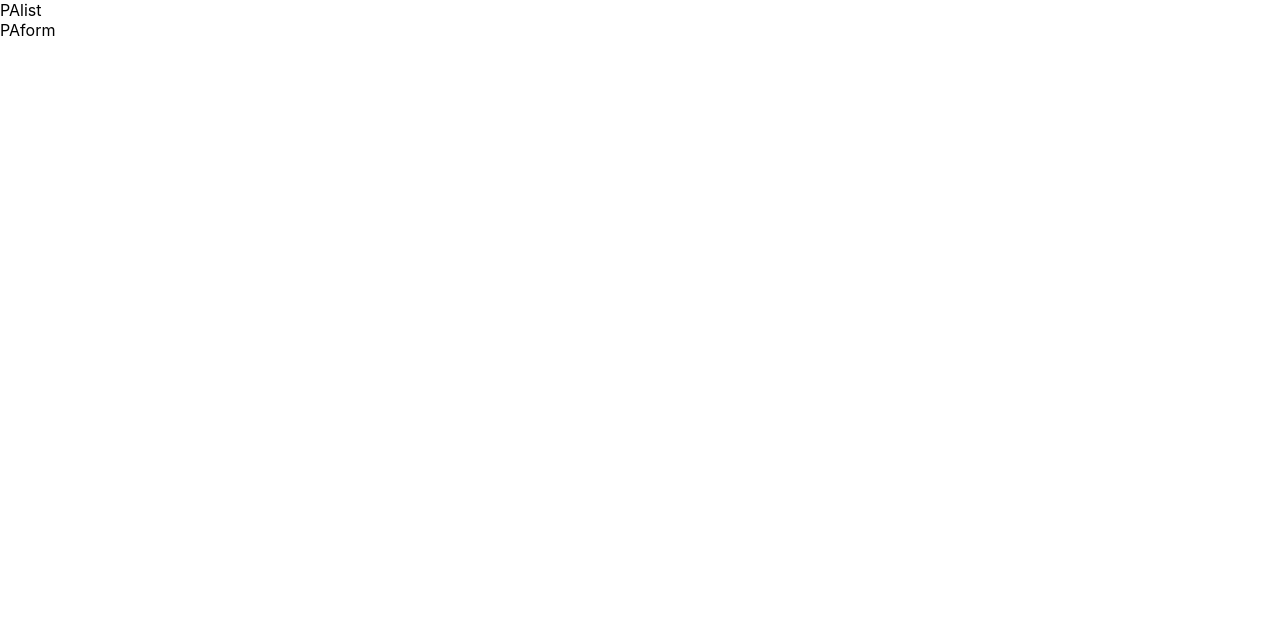
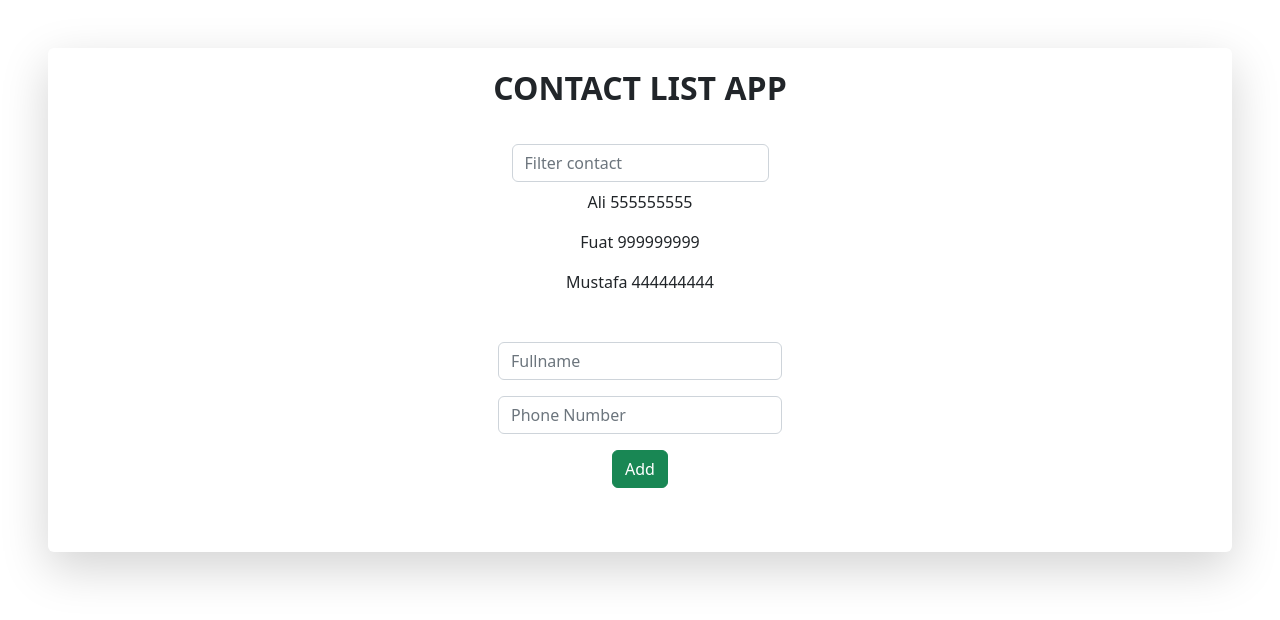
Before and after one commit to hasansaid/React-Work, a React (Create React App) app: page / in a window 1280 px wide. Shown: the top 620 px of the page. Built offline with nearby package versions, Linux system fonts and the light colour scheme.

Commit message:
npm bootstrap and added mini project

```diff
--- a/package.json
+++ b/package.json
@@ -7,8 +7,10 @@
     "@testing-library/react": "^13.4.0",
     "@testing-library/user-event": "^13.5.0",
     "axios": "^1.2.2",
+    "bootstrap": "^5.2.3",
     "formik": "^2.2.9",
     "react": "^18.2.0",
+    "react-bootstrap": "^2.7.2",
     "react-dom": "^18.2.0",
     "react-router-dom": "^6.6.1",
     "react-scripts": "5.0.1",
--- a/src/App.js
+++ b/src/App.js
@@ -1,4 +1,5 @@
-import React, {useState} from 'react';
+import React from 'react';
+import "bootstrap/dist/css/bootstrap.css";
 import PhoneBookApp from './components/phoneBookApp/PhoneBookApp';
 // import Lifecycle from './components/lifecycle/Lifecycle';
 // import ReactStart from './components/reactStart/ReactStart.jsx';
--- a/src/components/phoneBookApp/PhoneBookApp.jsx
+++ b/src/components/phoneBookApp/PhoneBookApp.jsx
@@ -1,10 +1,10 @@
 import React from "react";
-import PAcontacts from "./component/PAcontacts";
+import Contacts from "./component/Contacts";
 
 const PhoneBookApp = () => {
   return (
-    <div>
-      <PAcontacts></PAcontacts>
+    <div className="mt-5 text-center shadow-lg p-3 m-5 bg-body-tertiary rounded p-2">
+      <Contacts></Contacts>
     </div>
   );
 };
--- /dev/null
+++ b/src/components/phoneBookApp/component/Contacts.jsx
@@ -0,0 +1,39 @@
+import React, { useState, useEffect } from "react";
+import Form from "./Form/Index";
+import List from "./List/Index";
+
+const Contacts = () => {
+  const [contacts, setContacts] = useState([
+    {
+      fullname: "Ali",
+      phone_number: 555555555,
+    },
+    {
+      fullname: "Fuat",
+      phone_number: 999999999,
+    },
+    {
+      fullname: "Mustafa",
+      phone_number: 444444444,
+    },
+  ]);
+
+  useEffect(() => {
+    console.log(contacts);
+  }, [contacts]);
+  return (
+    <div class="d-flex flex-column mb-3">
+      <div className="mb-4 fs-2 fw-bold">CONTACT LIST APP</div>
+      <div class="p-2 d-flex justify-content-center w-300px">
+        {" "}
+        <List contacts={contacts} />
+      </div>
+      <div class="p-2 d-flex justify-content-center">
+        {" "}
+        <Form addContact={setContacts} contacts={contacts} />
+      </div>
+    </div>
+  );
+};
+
+export default Contacts;
--- /dev/null
+++ b/src/components/phoneBookApp/component/Form/Index.jsx
@@ -0,0 +1,68 @@
+import Reacti, { useState, useEffect } from "react";
+
+const initialFormValues = { fullname: "", phone_number: "" };
+
+const Index = ({ addContact, contacts }) => {
+  const [form, setForm] = useState(initialFormValues);
+
+  useEffect(() => {
+    setForm(initialFormValues);
+  }, [contacts]);
+
+  const onChangeInput = (e) => {
+    setForm({ ...form, [e.target.name]: e.target.value });
+  };
+
+  const onSubmit = (e) => {
+    e.preventDefault();
+    if (form.fullname === "" || form.phone_number === "") {
+      return false;
+    }
+
+    addContact([...contacts, form]);
+    // setForm(initialFormValues);
+    console.log(form);
+  };
+  return (
+    <div>
+      <form style={{ width: "300px" }} onSubmit={onSubmit}>
+        <div class=" text-center d-flex flex-column mb-3">
+          <div class="p-2">
+            <div class=" input-group flex-nowrap">
+              <input
+                type="text"
+                class="form-control"
+                aria-label="Username"
+                aria-describedby="addon-wrapping"
+                name="fullname"
+                value={form.fullname}
+                placeholder="Fullname"
+                onChange={onChangeInput}
+              />
+            </div>
+          </div>
+          <div class="p-2">
+            <input
+              class="form-control"
+              aria-label="Username"
+              aria-describedby="addon-wrapping"
+              type="text"
+              name="phone_number"
+              value={form.phone_number}
+              placeholder="Phone Number"
+              onChange={onChangeInput}
+            />
+          </div>
+          <div class="p-2">
+            {" "}
+            <div>
+              <button className="btn btn-success">Add</button>
+            </div>
+          </div>
+        </div>
+      </form>
+    </div>
+  );
+};
+
+export default Index;
--- a/src/components/phoneBookApp/component/Form/PAform.jsx
+++ /dev/null
@@ -1,7 +0,0 @@
-import React from "react";
-
-const PAform = () => {
-  return <div>PAform</div>;
-};
-
-export default PAform;
--- /dev/null
+++ b/src/components/phoneBookApp/component/List/Index.jsx
@@ -0,0 +1,39 @@
+import React, { useState } from "react";
+
+const Index = ({ contacts }) => {
+  const [filterText, setFilterText] = useState("");
+  const filtered = contacts.filter((item) => {
+    return Object.keys(item).some((key) =>
+      item[key]
+        .toString()
+        .toLocaleLowerCase()
+        .includes(filterText.toLocaleLowerCase())
+    );
+  });
+
+  return (
+    <div>
+      <input
+        class="form-control"
+        aria-label="Username"
+        aria-describedby="addon-wrapping"
+        type="text"
+        placeholder="Filter contact"
+        value={filterText}
+        onChange={(e) => setFilterText(e.target.value)}
+      />
+
+      <div class="d-flex flex-column mb-3">
+        {filtered.map((contact, index) => {
+          return (
+            <div class="p-2" key={index}>
+              {contact.fullname} {contact.phone_number}
+            </div>
+          );
+        })}
+      </div>
+    </div>
+  );
+};
+
+export default Index;
--- a/src/components/phoneBookApp/component/List/PAlist.jsx
+++ /dev/null
@@ -1,7 +0,0 @@
-import React from "react";
-
-const PAlist = () => {
-  return <div>PAlist</div>;
-};
-
-export default PAlist;
--- a/src/components/phoneBookApp/component/PAcontacts.jsx
+++ /dev/null
@@ -1,14 +0,0 @@
-import React from "react";
-import PAform from "./Form/PAform";
-import PAlist from "./List/PAlist";
-
-const PAcontacts = () => {
-  return (
-    <div>
-      <PAlist></PAlist>
-      <PAform></PAform>
-    </div>
-  );
-};
-
-export default PAcontacts;
```
Also changed, not shown: 1 other file (tests, documents, lock files or other folders).
